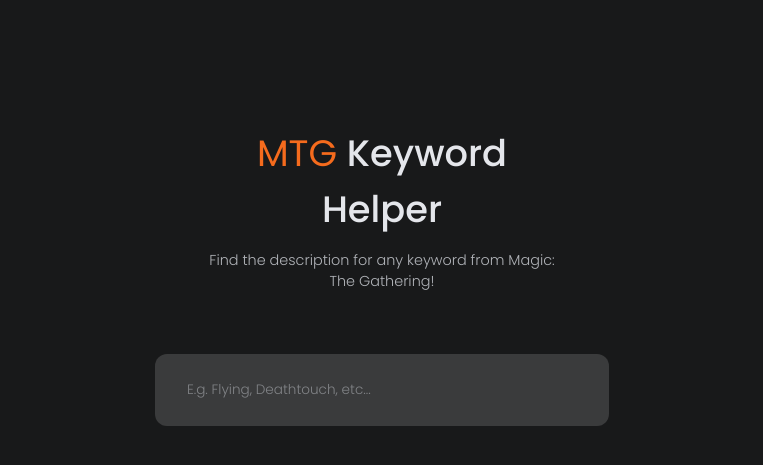
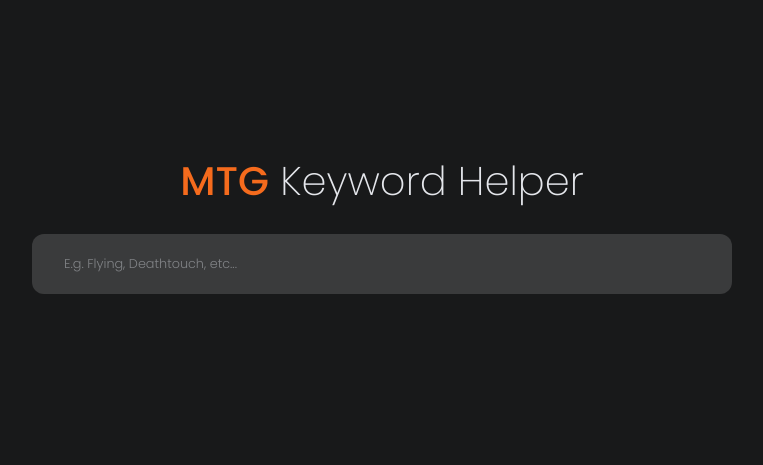
Before and after one commit to annk15/MTGKeywordHelper, a Flask app: template interface/templates/index.html in a window 1280 px wide. Shown: the top 465 px of the page, without its empty margins (258-1021 px from the left). Run offline with Flask 3, Linux system fonts and the light colour scheme; the template is opened without the code that fills it, so the values that code supplies are empty.

Commit message:
Feature/design cards (#44)
* Add function for getting image url and adding image to cards

* Add comments and reformat

* Restructure card div and style

* Add config.js. Change fetchImage() name. Add release image url after loaded in createCare().

* Add card animation

* Css changes

* Add mobile style change. Add additional files to gitignore.

* Add vanilla-tilt.js library

* Add gsap

* Fix merge issue

* Restructure site directory and add site server

* Add clean scripts to interface folder

* Card design fixes

* Change card style

* Revert merge

* Add shadow to card

* Add back-to-top button

* Add gitignore item

---------

Co-authored-by: Anton Nilsson <antonnilsson@Antons-MacBook-Pro.local>

```diff
--- a/interface/static/css/index.css
+++ b/interface/static/css/index.css
@@ -22,7 +22,6 @@
   max-width: 100vw;
 }
 
-/*When no media query is active, the style is made for mobile screenwidth*/
 body {
   background-color: var(--colorBackground);
   background-attachment: fixed;
@@ -34,14 +33,13 @@
 
 /*Flex landingHeader and landingKeywords*/
 #container {
-  max-width: 90%;
+  width: 90%;
   color: var(--colorPrimaryText);
   text-align: center;
   align-content: center;
   display: flex;
   flex-direction: column;
-  gap: 1rem;
-  margin-top: 80px;
+  margin-top: 10%;
 }
 
 /*Styling for landingHeader and all elements flexed by it, the name h1 and the paragraph below */
@@ -57,18 +55,19 @@
   display: flex;
   flex-direction: column;
   justify-content: center;
+  align-items: center;
   gap: 0.8rem;
-  padding: 10%;
+  padding: 2%;
 }
 
 #landingHeaderTitle {
-  font-weight: 500;
-  font-size: 2.3rem;
+  font-weight: 200;
+  font-size: 2.5rem;
 }
 
 #landingHeaderTitleMTG {
   color: var(--colorPrimary);
-  font-weight: 400;
+  font-weight: 500;
 }
 
 /*Styling for both the paragraph below the header, and the card descriptions*/
@@ -82,7 +81,7 @@
 #landingKeywords {
   display: flex;
   flex-direction: column;
-  gap: 2rem;
+  gap: 5rem;
 }
 
 ::placeholder{
@@ -91,9 +90,10 @@
 }
 
 #searchBar input {
-  width: 100%;
+  width: 95%;
+  max-width: 700px;
   border: none;
-  height: 72px;
+  height: 60px;
   border-radius: 12px;
   background-color: var(--colorHover);
   color: var(--colorPrimaryText);
@@ -101,7 +101,7 @@
 
 #searchBar input,
 ::placeholder {
-  font-size: 0.85rem;
+  font-size: 0.8rem;
   padding: 1rem;
   font-family: Poppins, sans-serif;
   font-weight: 300;
@@ -118,20 +118,19 @@
 /*Flexes card classes*/
 #cardHolder {
   display: grid;
-  grid-template-columns: repeat(auto-fit, minmax(80%, max-content));
-  grid-gap: 4rem;
+  grid-template-columns: repeat(auto-fit, minmax(290px, 290px));
+  gap: 2rem;
+  row-gap: 5rem;
   justify-content: center;
 }
 
-#container #cardHolder .hidden {
-  animation: fade-down 0.4s ease-out forwards;
-}
+.card {
+  -moz-user-select: -moz-none;
+  -khtml-user-select: none;
+  -webkit-user-select: none;
+  -o-user-select: none;
+  user-select: none;
 
-#container #cardHolder .visible {
-  animation: fade-up 0.4s ease-in forwards;
-}
-
-.card {
   aspect-ratio: 5 / 8;
   display: flex;
   flex-direction: column;
@@ -139,7 +138,16 @@
   background-color: var(--colorCardTwo);
   border-radius: 15px;
   overflow: hidden;
+  max-width: 290px;
+  width: 100%;
+  transition: box-shadow 300ms ease, transform 300ms ease;
+  box-shadow: rgba(0, 0, 0, 0.16) 0px 3px 6px, rgba(0, 0, 0, 0.23) 0px 3px 6px;
 }
+
+/* .card:hover{
+  transform: scale(1.03);
+  box-shadow: rgba(0, 0, 0, 0.19) 0px 10px 20px, rgba(0, 0, 0, 0.23) 0px 6px 6px;
+} */
 
 .cardImage {
   width: 100%;
@@ -159,6 +167,7 @@
   justify-content:center;
   align-items:left;
   gap: 5%;
+  overflow: hidden;
 }
 
 .cardTextContainer .cardTitle {
@@ -171,84 +180,36 @@
   font-size: 0.9rem;
   color: var(--colorSecondaryText);
   font-weight: 400;
-  padding-bottom: 30%;
 }
 
-@keyframes fade-up {
-  0%{
-    opacity: 0;
-    transform: translateY(280px) translateX(0px) scale(0.5);
-  }
-
-  100%{
-    position:relative;
-    opacity: 1;
-    transform: translateY(0) translateX(0px) scale(1);
-  }
+.hidden{
+  opacity: 0;
+  position:absolute;
 }
 
-@keyframes fade-down {
-  0%{
-    opacity: 1;
-    transform: translateY(0) translateX(0px) scale(1);
-  }
-
-
-  99%{
-    position: relative;
-    transform: translateY(200px) translateX(0px) scale(0.7);
-    opacity: 0;
-  }
-  100%{
-    opacity: 0;
-    position: absolute;
-  }
-
-  100%{
-    opacity: 0;
-    position: absolute;
-  }
+.visible{
+  opacity: 1;
+  position: relative;
 }
 
-/*Second media query is mainly for desktop and larger screens*/
-@media (min-width:1025px) {
-  #landingHeader {
-
-  }
-
-  #landingHeader #landingHeaderTitle {
-
-  }
-
-  /*Change cardHolder into gridlayout*/
-  #cardHolder{
-    display: grid;
-    grid-template-columns: repeat(auto-fit, minmax(260px, max-content));
-    grid-gap: 36px;
-    justify-content: center;
-  }
-
-
-
-  #searchBar button {
-    width: 50px;
-    border-radius: 0 1rem 1rem 0;
-    background-color: var(--colorPrimary);
-    display: hide;
-    justify-content: center;
-    align-items: center;
-    transition: .3s;
-    float: left;
-    box-shadow: var(--cardShadow);
-
-  }
-
-  #searchBar button{
-    height: 72px;
-  }
-
-  #searchIcon {
-    width: 1.6rem;
-    height: 1.6rem;
-  }
+#myBtn{
+  -webkit-tap-highlight-color: transparent;
+  opacity: 0;
+  position: fixed; /* Fixed/sticky position */
+  bottom: 5%; /* Place the button at the bottom of the page */
+  right: 7%; /* Place the button 30px from the right */
+  z-index: 99; /* Make sure it does not overlap */
+  border: none; /* Remove borders */
+  outline: none; /* Remove outline */
+  background-color: var(--colorPrimary); /* Set a background color */
+  color: var(--colorPrimaryText); /* Text color */
+  cursor: pointer; /* Add a mouse pointer on hover */
+  padding: 15px; /* Some padding */
+  border-radius: 100%; /* Rounded corners */
+  font-size: 1.5rem; /* Increase font size */
+  font-weight: 600;
+  width: 90px;
+  height: 90px;
+  box-shadow: black 0px 20px 30px -10px;
+  transition: 0.15s;
 }
--- a/interface/static/js/generate-card.js
+++ b/interface/static/js/generate-card.js
@@ -17,22 +17,6 @@
         }
         catch (error) {
             console.error('Error fetching cards data:', error.message);
-        }
-    }
-
-    // Fetches the Image
-    async function fetchImage(keyword) {
-        const url = `${config.apiUrl}${config.endpoint.keywordImage(keyword)}`;  // Use the keyword in the URL
-        try {
-            const response = await fetch(url);
-            if (!response.ok) {
-                throw new Error(`Error fetching image for keyword '${keyword}': ${response.status}`);
-            }
-            const blob = await response.blob();
-            const imageUrl = URL.createObjectURL(blob);
-            return imageUrl;
-        } catch (error) {
-            console.error('Error fetching image URL:', error.message);
         }
     }
 
--- /dev/null
+++ b/interface/static/js/scrollUp.js
@@ -0,0 +1,18 @@
+let mybutton = document.getElementById('myBtn');
+
+window.onscroll = function(){
+    scrollFunction()
+};
+
+function scrollFunction() {
+    if (document.body.scrollTop > 1000 || document.documentElement.scrollTop > 1000) {
+        mybutton.style.opacity = '1';
+    } else {
+        mybutton.style.opacity = '0';
+    }
+}
+
+function topFunction() {
+    document.body.scrollTop = 0;
+    document.documentElement.scrollTop = 0;
+}
--- a/interface/static/js/search.js
+++ b/interface/static/js/search.js
@@ -79,4 +79,4 @@
 }
 
 //Runs performSearch after a debounce delay, in favor of performance
-searchBar.addEventListener('keyup', debounce(performSearch, 200));
+searchBar.addEventListener('keyup', debounce(performSearch, 300));
--- a/interface/templates/index.html
+++ b/interface/templates/index.html
@@ -21,29 +21,21 @@
             <h1 id="landingHeaderTitle">
                 <span id="landingHeaderTitleMTG">MTG</span> Keyword Helper
             </h1>
-            <p id="landingHeaderDescription">
-                Find the description for any keyword from Magic: The Gathering!
-            </p>
         </div>
         <div id="landingKeywords">
             <div id="searchBar">
                 <input type="text" id="keywordSearch" name="keywordSearch"
                     placeholder="E.g. Flying, Deathtouch, etc..." />
-                <button type="submit" id="searchButton">
-                    <svg xmlns="http://www.w3.org/2000/svg" height="24px" id="searchIcon" viewBox="0 -960 960 960"
-                        width="24px" fill="#e4e6eb">
-                        <path
-                            d="M782.87-98.52 526.91-354.48q-29.43 21.74-68.15 34.61Q420.04-307 375.48-307q-114.09 0-193.55-79.46-79.45-79.45-79.45-193.54 0-114.09 79.45-193.54Q261.39-853 375.48-853q114.09 0 193.54 79.46 79.46 79.45 79.46 193.54 0 45.13-12.87 83.28T601-429.7l256.52 257.09-74.65 74.09ZM375.48-413q69.91 0 118.45-48.54 48.55-48.55 48.55-118.46t-48.55-118.46Q445.39-747 375.48-747t-118.46 48.54Q208.48-649.91 208.48-580t48.54 118.46Q305.57-413 375.48-413Z" />
-                    </svg>
-                </button>
             </div>
             <div id="cardHolder">
                 <!--cards from 'generate-card.js goes here'-->
             </div>
         </div>
+        <button onclick="topFunction()" id="myBtn" title="Go to top">Top</button>
     </div>
     <script src="/static/js/generate-card.js" type="module"></script>
-    <script src="/static/js/search.js"></script>
+    <script src="/static/js/search.js" type="module"></script>
+    <script src="/static/js/scrollUp.js"></script>
 </body>
 
 </html>
```
Also changed, not shown: 1 other file.
